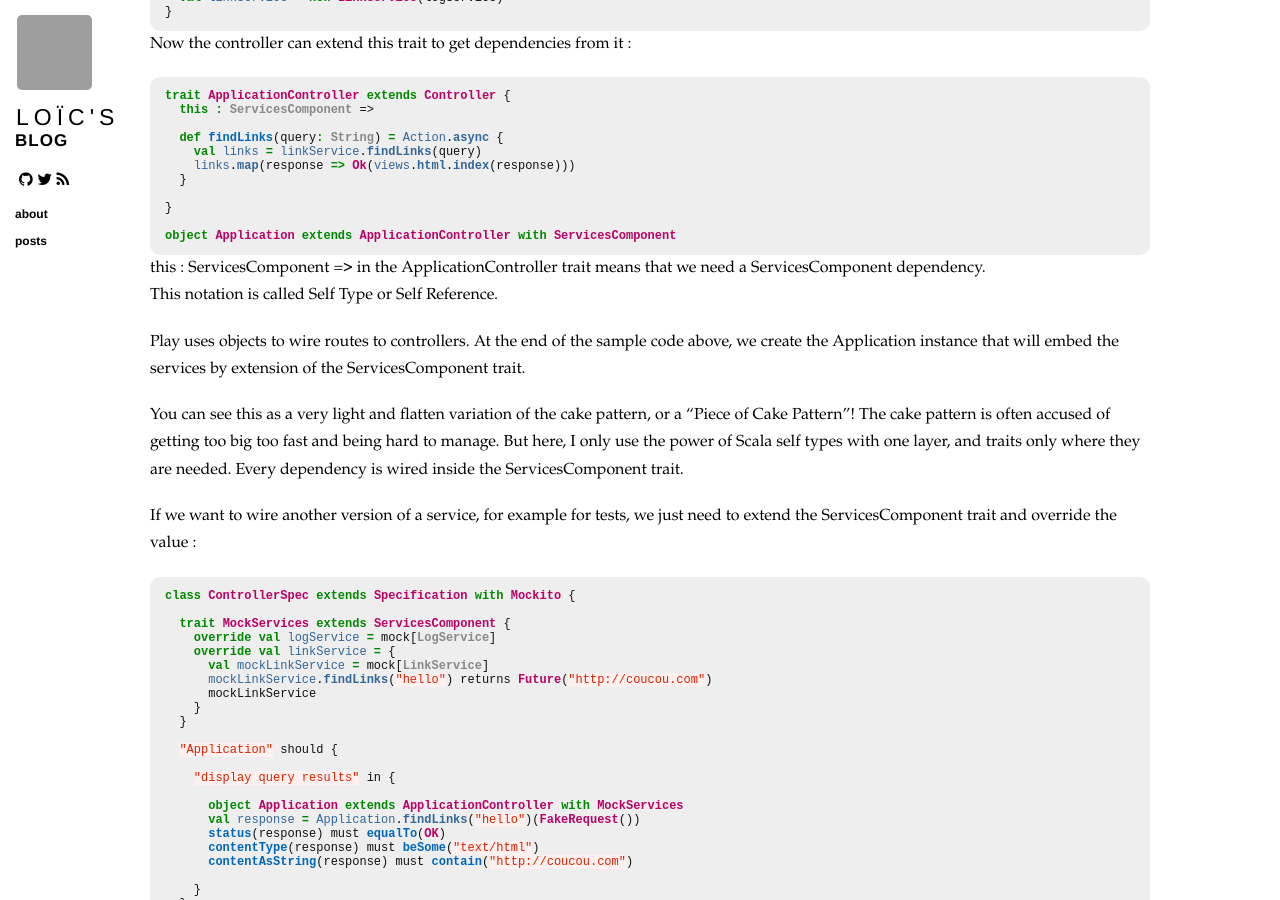
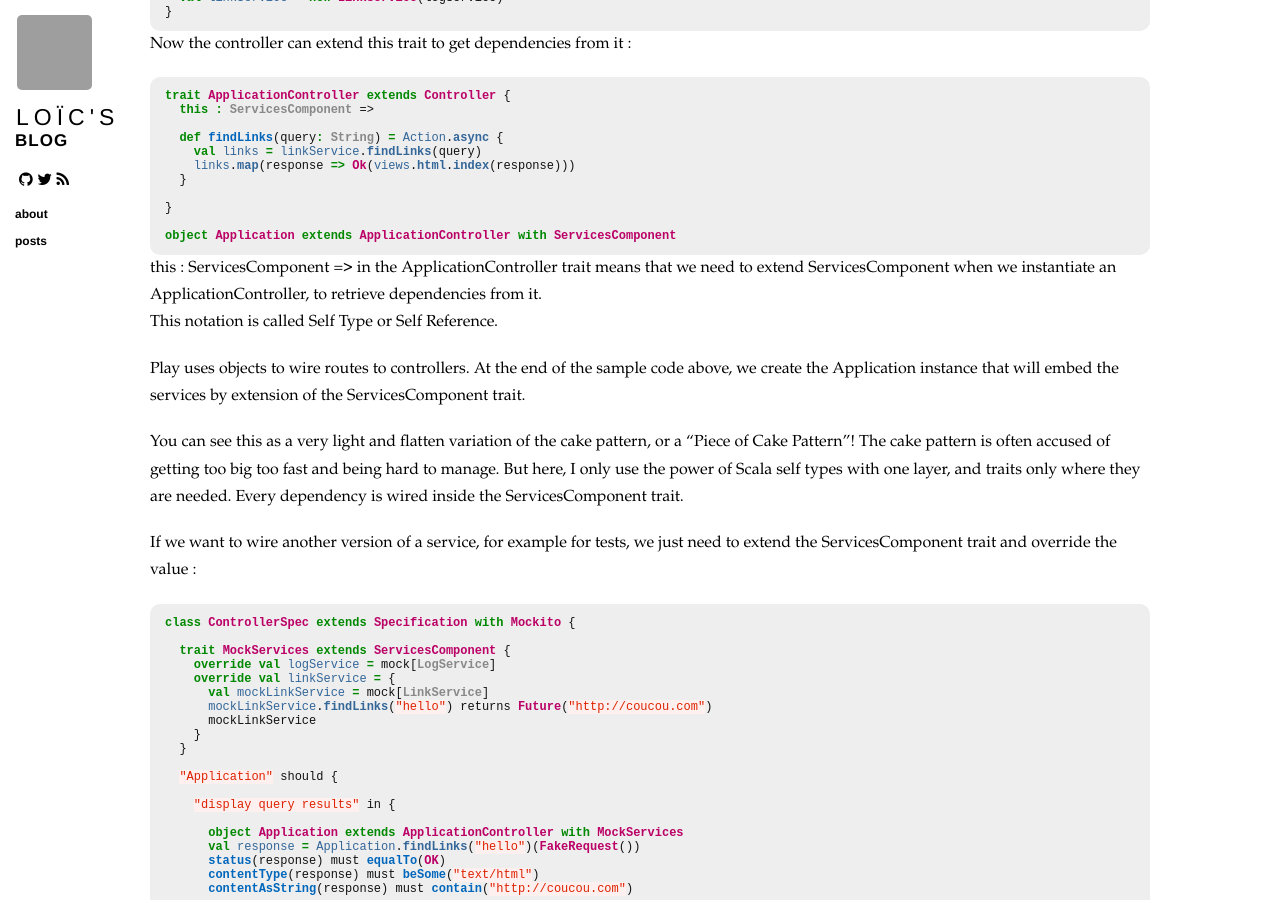
Before and after one commit to loicdescotte/loicdescotte.github.io, a Jekyll site: the page built from _posts/2014-10-22-scala-di.md, in a window 1280 px wide and 900 px high, scrolled down 790 px. Built offline with Jekyll 4.4.1, drawn with Linux system fonts in a browser that asks for light colours; nearby versions of some CDN libraries; Markdown is read by kramdown in place of the engine named in the settings; comment, search, counter and statistics services are not loaded; grey boxes are pictures that could not be loaded.

Commit message:
Update 2014-10-22-scala-di.md

```diff
--- a/_posts/2014-10-22-scala-di.md
+++ b/_posts/2014-10-22-scala-di.md
@@ -65,7 +65,7 @@ trait ApplicationController extends Controller {
 object Application extends ApplicationController with ServicesComponent
 {% endhighlight %}
 
-this : ServicesComponent => in the ApplicationController trait means that we need a ServicesComponent dependency.
+this : ServicesComponent => in the ApplicationController trait means that we need to extend ServicesComponent when we instantiate an ApplicationController, to retrieve dependencies from it.
 This notation is called Self Type or Self Reference.
 
 Play uses objects to wire routes to controllers. At the end of the sample code above, we create the Application instance that will embed the services by extension of the ServicesComponent trait.
```
